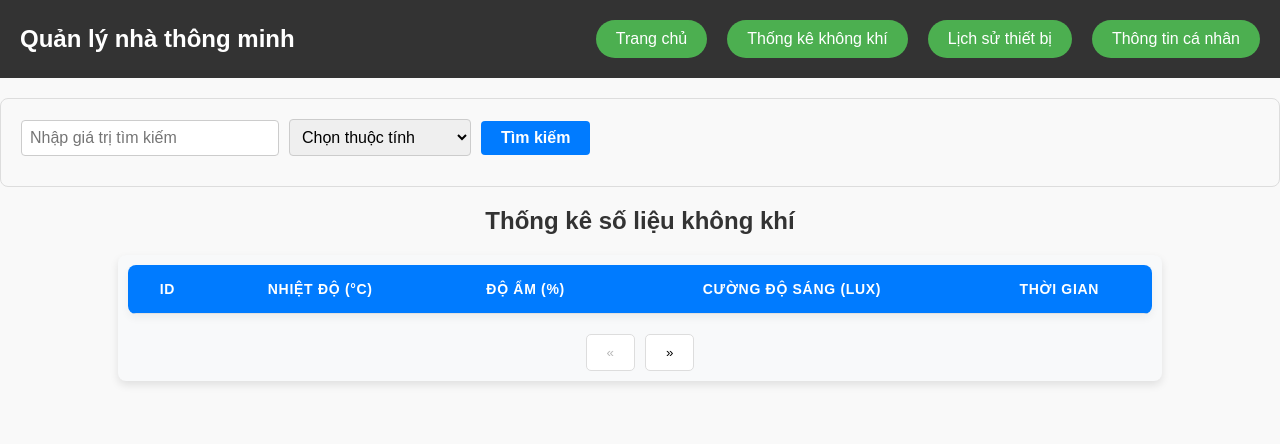
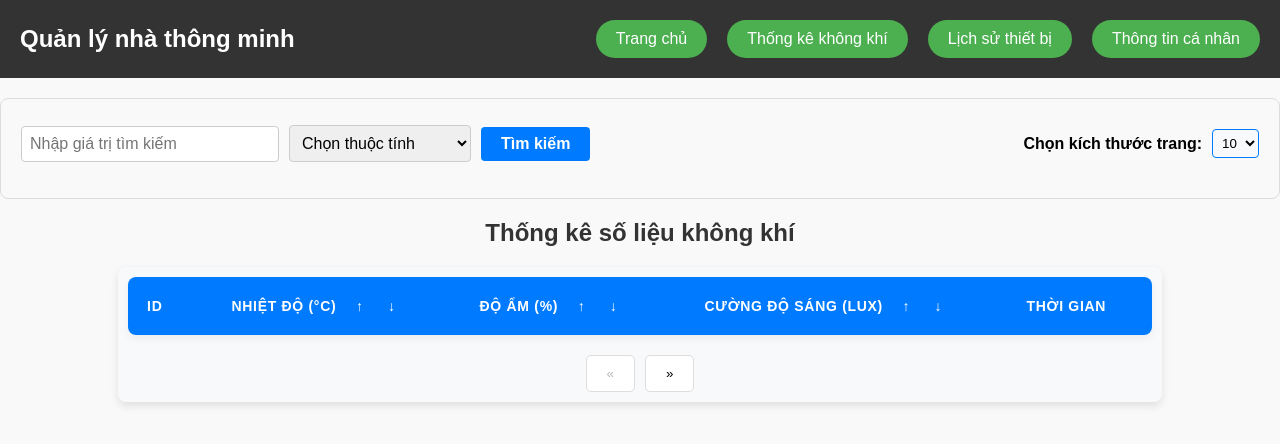
Before and after one commit to SonNguyen2504/IoT_Project_PTIT_24-25, a plain HTML site: page frontend/statistical.html in a window 1280 px wide. Drawn offline with Linux system fonts and the light colour scheme; no server answers.

Commit message:
update css device page, statistical page

```diff
--- a/frontend/css/device.css
+++ b/frontend/css/device.css
@@ -132,6 +132,36 @@ table td:last-child {
 .pagination button.active {
     background-color: #007bff;
     color: #fff;
+}
+
+/* CSS cho phần chọn kích thước trang */
+.page-size-container {
+    display: flex; /* Sử dụng flexbox để căn chỉnh */
+    align-items: center; /* Căn giữa theo phương dọc */
+    margin-top: 10px; /* Khoảng cách trên */
+    margin-bottom: 20px; /* Khoảng cách dưới */
+}
+
+.page-size-container label {
+    margin-right: 10px; /* Khoảng cách bên phải cho nhãn */
+    font-weight: bold; /* Đậm cho nhãn */
+}
+
+.page-size-container select {
+    padding: 5px; /* Padding cho dropdown */
+    border: 1px solid #007bff; /* Đường viền */
+    border-radius: 4px; /* Bo tròn góc */
+    background-color: #f8f9fa; /* Màu nền */
+    transition: border-color 0.3s; /* Hiệu ứng chuyển màu viền */
+}
+
+.page-size-container select:hover {
+    border-color: #0056b3; /* Màu viền khi hover */
+}
+
+.page-size-container select:focus {
+    outline: none; /* Bỏ viền mặc định */
+    border-color: #0056b3; /* Màu viền khi focus */
 }
 
 /* Khối chứa các chức năng lọc, tìm kiếm và sắp xếp */
--- a/frontend/css/index.css
+++ b/frontend/css/index.css
@@ -157,6 +157,12 @@ body {
     background-color: #f44336;
 }
 
+.loading {
+    background-color: gray; /* Change background color to gray */
+    color: white; /* Change text color to white */
+    cursor: not-allowed; /* Change cursor to indicate it's not clickable */
+}
+
 /* Responsive Styles */
 @media (max-width: 768px) {
     .navbar {
--- a/frontend/css/statistical.css
+++ b/frontend/css/statistical.css
@@ -111,6 +111,47 @@ table td:last-child {
     border-right: none;
 }
 
+/* Nút sắp xếp */
+.sort-button {
+    padding: 5px 10px;
+    border: none;
+    border-radius: 4px;
+    background-color: #007bff;
+    color: white;
+    font-weight: bold;
+    cursor: pointer;
+    font-size: 14px;
+    margin-left: 5px; /* Khoảng cách giữa các nút */
+    transition: background-color 0.3s, transform 0.2s;
+}
+
+.sort-button:hover {
+    background-color: #0056b3;
+    transform: scale(1.05); /* Tăng nhẹ kích thước khi hover */
+}
+
+.sort-button:active {
+    background-color: #004494;
+    transform: scale(0.95); /* Giảm nhẹ kích thước khi nhấn */
+}
+
+/* Định dạng cho các tiêu đề có nút sắp xếp */
+table th {
+    position: relative; /* Để có thể định vị nút sắp xếp */
+    padding-right: 40px; /* Khoảng cách bên phải để tránh đè lên */
+}
+
+/* Đặt các nút sắp xếp bên cạnh tiêu đề */
+.sort-container {
+    display: inline-flex;
+    align-items: center; /* Căn giữa theo chiều dọc */
+}
+
+/* Đảm bảo không có viền cho tiêu đề */
+table th {
+    border: none;
+}
+
 /* Phân trang */
 .pagination {
     margin-top: 20px;
@@ -132,6 +173,36 @@ table td:last-child {
 .pagination button.active {
     background-color: #007bff;
     color: #fff;
+}
+
+/* CSS cho phần chọn kích thước trang */
+.page-size-container {
+    display: flex; /* Sử dụng flexbox để căn chỉnh */
+    align-items: center; /* Căn giữa theo phương dọc */
+    margin-top: 10px; /* Khoảng cách trên */
+    margin-bottom: 20px; /* Khoảng cách dưới */
+}
+
+.page-size-container label {
+    margin-right: 10px; /* Khoảng cách bên phải cho nhãn */
+    font-weight: bold; /* Đậm cho nhãn */
+}
+
+.page-size-container select {
+    padding: 5px; /* Padding cho dropdown */
+    border: 1px solid #007bff; /* Đường viền */
+    border-radius: 4px; /* Bo tròn góc */
+    background-color: #f8f9fa; /* Màu nền */
+    transition: border-color 0.3s; /* Hiệu ứng chuyển màu viền */
+}
+
+.page-size-container select:hover {
+    border-color: #0056b3; /* Màu viền khi hover */
+}
+
+.page-size-container select:focus {
+    outline: none; /* Bỏ viền mặc định */
+    border-color: #0056b3; /* Màu viền khi focus */
 }
 
 /* Khối chứa các chức năng lọc, tìm kiếm và sắp xếp */
--- a/frontend/statistical.html
+++ b/frontend/statistical.html
@@ -34,6 +34,15 @@
       <button id="searchButton" onclick="renderPage(1)">Tìm kiếm</button>
     </div>
 
+    <!-- Khung chọn kích thước trang -->
+    <div class="page-size-container">
+      <label for="pageSize">Chọn kích thước trang:</label>
+      <select id="pageSize" onchange="updatePageSize()">
+        <option value="5">5</option>
+        <option value="10" selected>10</option>
+        <option value="20">20</option>
+      </select>
+    </div>
   </div>
 
   <!-- Tiêu đề -->
@@ -46,9 +55,27 @@
       <thead>
         <tr>
           <th>ID</th>
-          <th>Nhiệt độ (°C)</th>
-          <th>Độ ẩm (%)</th>
-          <th>Cường độ sáng (lux)</th>
+          <th>
+            Nhiệt độ (°C)
+            <div class="sort-container">
+              <button class="sort-button" onclick="sortData('temperature', 'asc')">↑</button>
+              <button class="sort-button" onclick="sortData('temperature', 'desc')">↓</button>
+          </div>
+          </th>
+          <th>
+            Độ ẩm (%)
+            <div class="sort-container">
+              <button class="sort-button" onclick="sortData('humidity', 'asc')">↑</button>
+              <button class="sort-button" onclick="sortData('humidity', 'desc')">↓</button>
+            </div>
+          </th>
+          <th>
+            Cường độ sáng (lux)
+            <div class="sort-container">
+              <button class="sort-button" onclick="sortData('lightIntensity', 'asc')">↑</button>
+              <button class="sort-button" onclick="sortData('lightIntensity', 'desc')">↓</button>
+            </div>
+          </th>
           <th>Thời gian</th>
         </tr>
       </thead>
@@ -61,7 +88,7 @@
     </div>
   </div>
 
-  <script src="./js/test.js"></script>
+  <script src="./js/statistical.js"></script>
 </body>
 
 </html>
```
Also changed, not shown: frontend/css/info.css (+22 -11 lines), frontend/device.html (+10 -10 lines), frontend/info.html (+6 -3 lines).
